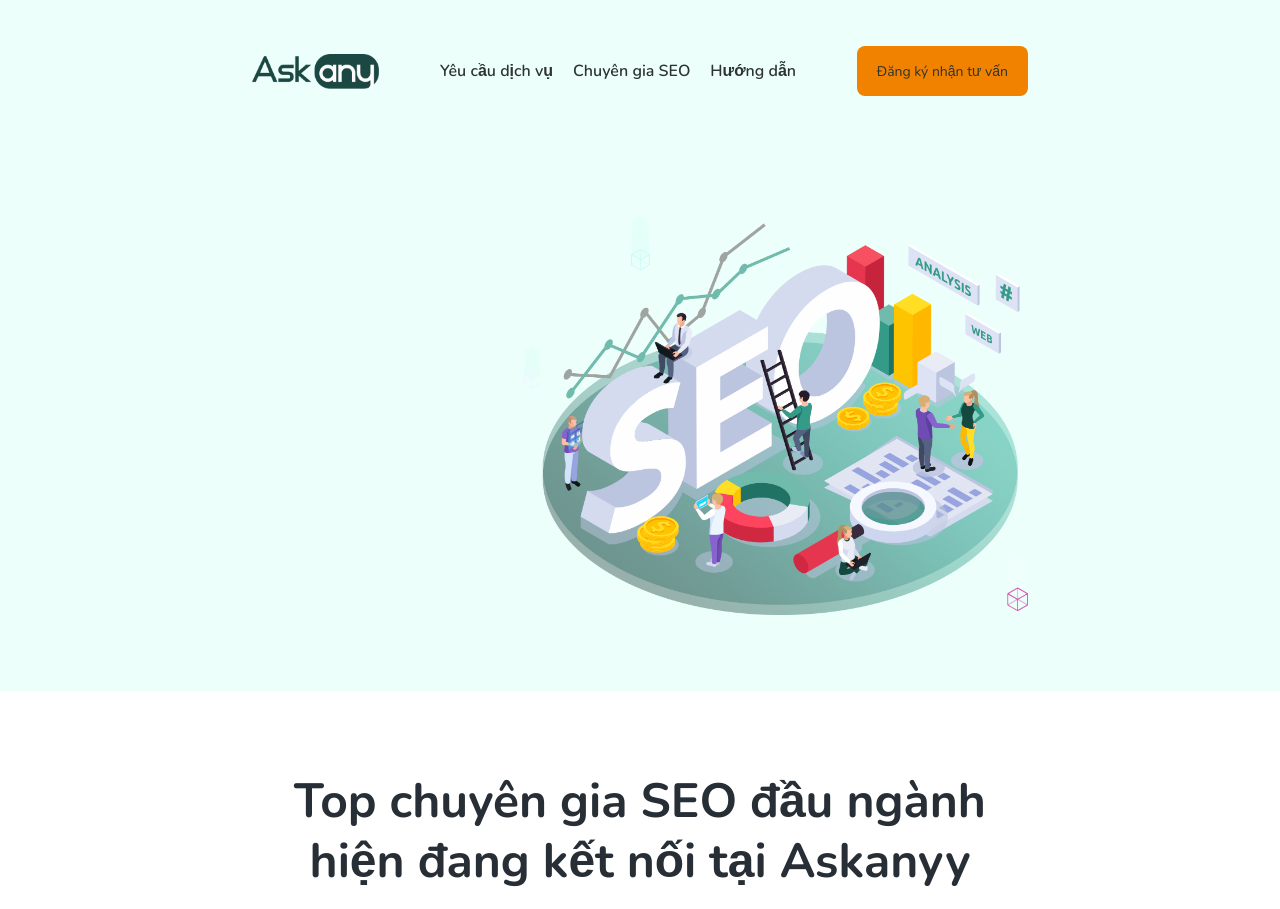
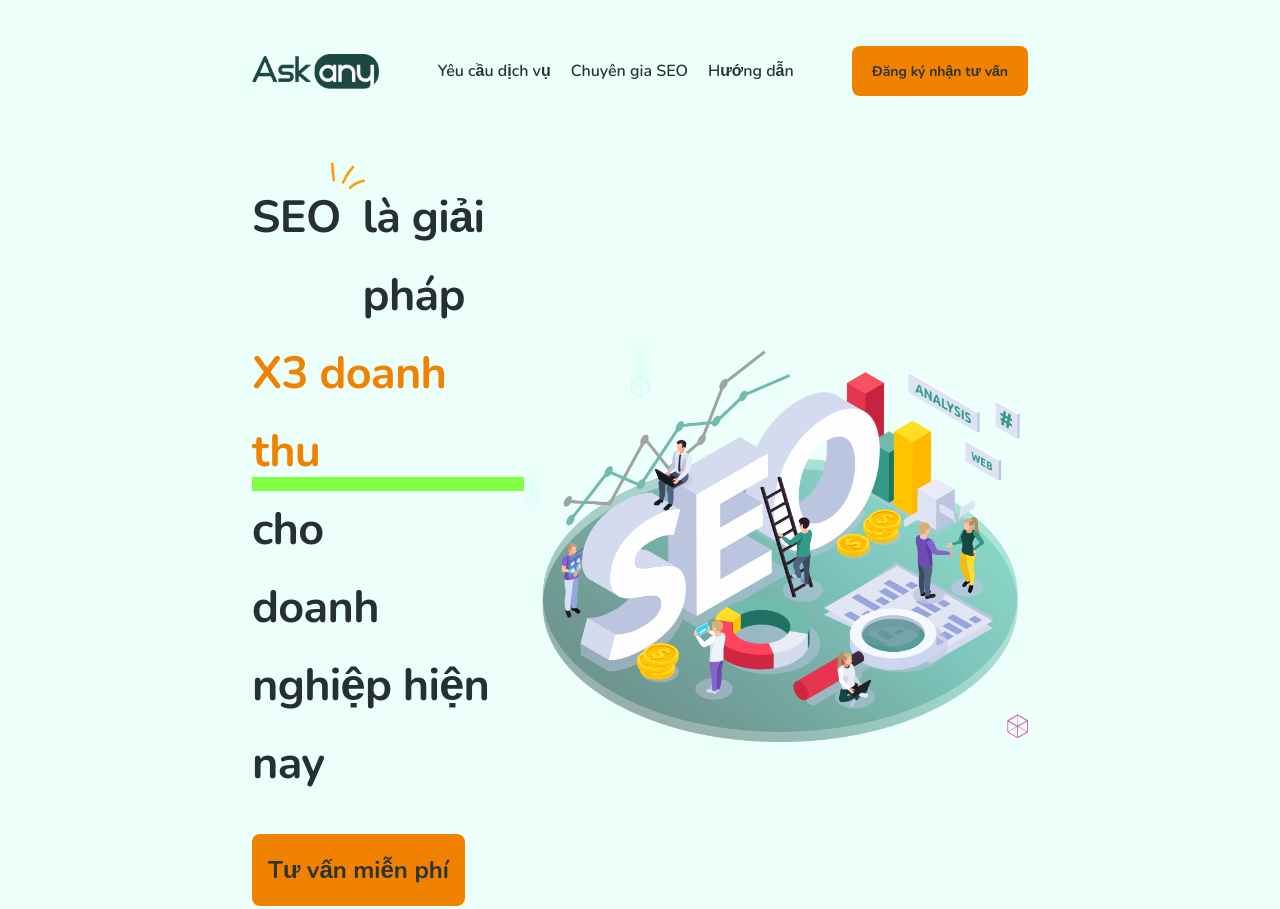
Before and after one commit to lehoan1810/UI-LANDING, a plain HTML site: page index.html in a window 1280 px wide. Shown: the top 909 px of the page. Drawn offline with nearby package versions, Linux system fonts and the light colour scheme.

Commit message:
lehoan/fix/header

```diff
--- a/index.html
+++ b/index.html
@@ -36,7 +36,23 @@
 				<section class="banner">
 					<div class="image-banner">
 						<!-- <img src="./images/Union.png" alt="banner" /> -->
-						<div></div>
+						<div class="title-seo">
+							<div class="title-flex">
+								<h1 class="title-se">SE</h1>
+								<h1 class="icon-title-img">
+									<img src="./images/icon-title.png" alt="" />
+									<span>O</span>
+								</h1>
+								<h1 class="title-margin">là giải pháp</h1>
+							</div>
+
+							<h2 class="title-now">
+								<span class="title-X3">X3 doanh thu </span>
+								cho
+							</h2>
+							<span class="title-now-bottom"> doanh nghiệp hiện nay</span>
+							<a class="button-header">Tư vấn miễn phí</a>
+						</div>
 						<img src="./images/img-banner.png" alt="banner" />
 					</div>
 				</section>
--- a/styles.css
+++ b/styles.css
@@ -41,10 +41,10 @@ body {
 }
 
 .container {
-	/* max-width: 1170px;
-	padding: 0 15px;
-	margin: 0 auto; */
+	/* max-width: 1170px; */
 	/* max-width: 1440px; */
+	/* padding: 0 15px; */
+	margin: 0 auto;
 }
 
 .header {
@@ -80,6 +80,17 @@ body {
 	color: #2e342f;
 	font-size: 14px;
 	line-height: 50px;
+	font-weight: 700;
+}
+.button-header {
+	padding: 2rem 1.6rem;
+	background: #f18200;
+	border-radius: 8px;
+	color: #2e342f;
+	font-size: 24px;
+	line-height: 38px;
+	font-weight: 700;
+	cursor: pointer;
 }
 .header-menu-item {
 	position: relative;
@@ -103,7 +114,7 @@ section {
 }
 .banner {
 	background-color: #ecfffb;
-	padding-top: 10rem;
+	padding-top: 8rem;
 	padding-bottom: 76px;
 }
 .image-banner {
@@ -111,9 +122,74 @@ section {
 	align-items: center;
 	justify-content: space-between;
 }
+.icon-title-img {
+	width: 40px;
+	height: 30px;
+	display: inline-block;
+	position: relative;
+}
+.icon-title-img img {
+	position: absolute;
+	top: -17px;
+	right: -24px;
+	display: block;
+}
+.title-flex {
+	display: flex;
+}
+.title-flex h1 {
+	font-weight: 700;
+	font-size: 6.4rem;
+	line-height: 78px;
+	letter-spacing: -0.015em;
+}
+.title-margin {
+	margin-left: 22px;
+	font-weight: 700;
+	font-size: 6.4rem;
+	line-height: 78px;
+	letter-spacing: -0.015em;
+}
+
+.title-se {
+	display: inline-block !important;
+}
+
 .image-banner img:first-child {
 	width: 504px;
 	/* height: 319px; */
+}
+.title-X3 {
+	font-weight: 700;
+	font-size: 6.4rem;
+	line-height: 78px;
+	letter-spacing: -0.015em;
+	position: relative;
+	display: inline-block;
+	color: #f18200;
+}
+.title-X3::before {
+	position: absolute;
+	bottom: 0;
+	content: "";
+	width: 100%;
+	height: 14px;
+	background-color: #80ff44;
+}
+.title-now {
+	font-weight: 700;
+	font-size: 6.4rem;
+	line-height: 78px;
+	letter-spacing: -0.015em;
+	display: block;
+}
+.title-now-bottom {
+	font-weight: 700;
+	font-size: 6.4rem;
+	line-height: 78px;
+	letter-spacing: -0.015em;
+	display: block;
+	margin-bottom: 4.8rem;
 }
 .image-banner img:last-child {
 	width: 504px;
@@ -150,3 +226,56 @@ section {
 	letter-spacing: 0.1px;
 	padding: 0 50px;
 }
+
+/* REPONSIVE */
+@media (max-width: 1500px) {
+	.title-now {
+		font-weight: 700;
+		font-size: 4.5rem;
+		line-height: 78px;
+		letter-spacing: -0.015em;
+		display: block;
+	}
+	.title-now-bottom {
+		font-weight: 700;
+		font-size: 4.5rem;
+		line-height: 78px;
+		letter-spacing: -0.015em;
+		display: block;
+		margin-bottom: 4.8rem;
+	}
+	.image-banner i:last-child {
+		width: 400px;
+		/* height: 319px; */
+	}
+	.title-flex h1 {
+		font-weight: 700;
+		font-size: 4.5rem;
+		line-height: 78px;
+		letter-spacing: -0.015em;
+	}
+	.title-margin {
+		margin-left: 22px;
+		font-weight: 700;
+		font-size: 4.5rem;
+		line-height: 78px;
+		letter-spacing: -0.015em;
+	}
+	.title-X3 {
+		font-weight: 700;
+		font-size: 4.5rem;
+		line-height: 78px;
+		letter-spacing: -0.015em;
+		position: relative;
+		display: inline-block;
+		color: #f18200;
+	}
+}
+@media (max-width: 1200px) {
+	.header {
+		padding: 2rem 2rem;
+	}
+	section {
+		padding: 10rem 2rem;
+	}
+}
```
Also changed, not shown: images/icon-title.png (added).
